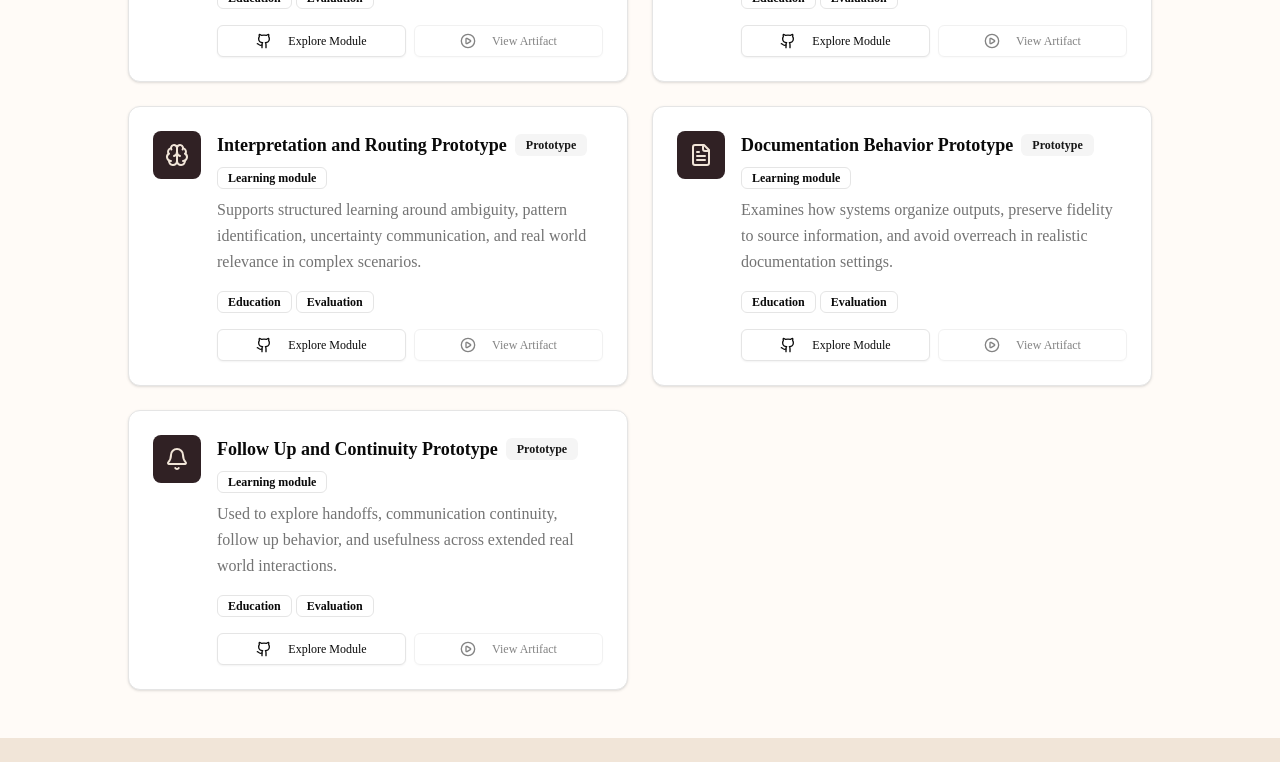
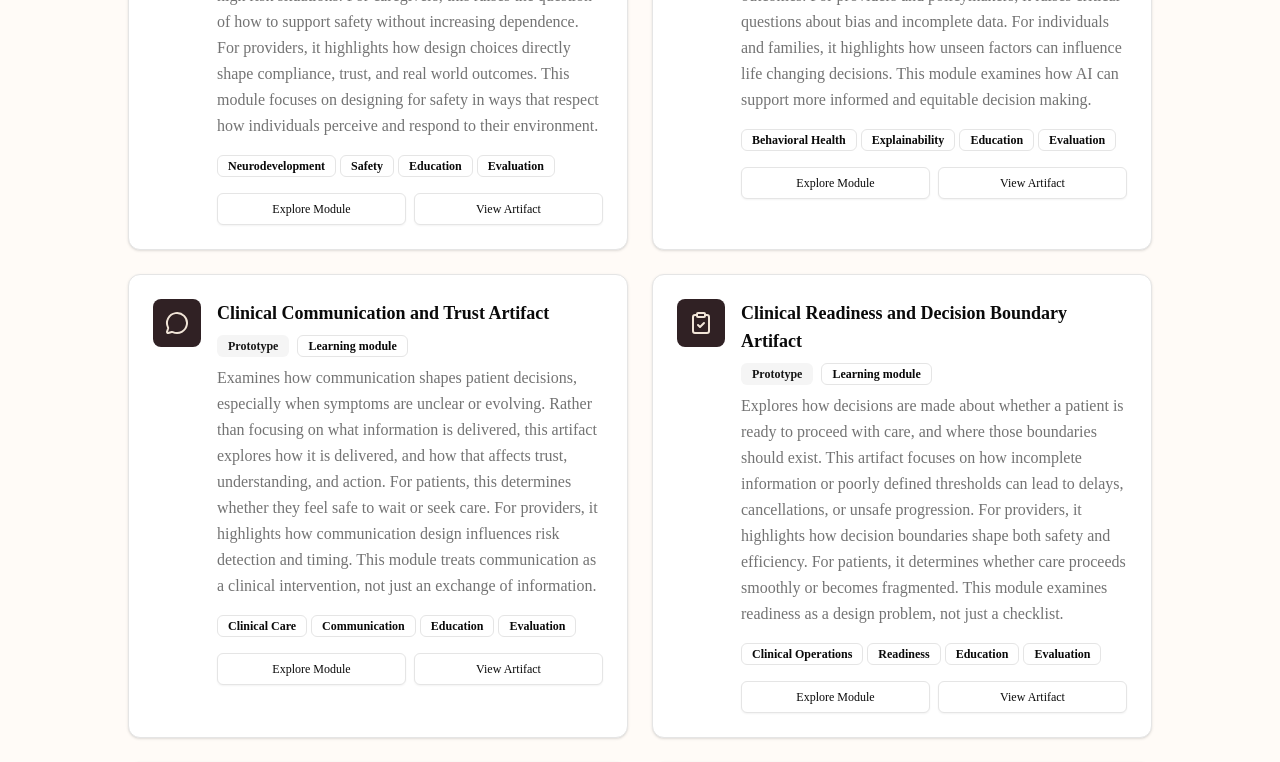
Before and after one commit to lbouayad/tophealthaistudio, a Next.js app in the folder tophealthaistudio-master/: page / in a window 1280 px wide. Shown: the part 3200-3962 px from the top of the page. Built offline with nearby package versions, Linux system fonts and the light colour scheme.

Commit message:
Update prototype artifacts, links to Applina and Moodle, refine design science positioning

```diff
--- a/tophealthaistudio-master/src/app/components/Home/HealthcareToolsExplorer.js
+++ b/tophealthaistudio-master/src/app/components/Home/HealthcareToolsExplorer.js
@@ -1,5 +1,6 @@
 "use client";
-import { useState, useMemo } from "react";
+
+import React, { useMemo, useState } from "react";
 import { Button } from "@/components/ui/button";
 import {
   Select,
@@ -9,104 +10,160 @@ import {
   SelectValue,
 } from "@/components/ui/select";
 import { Badge } from "@/components/ui/badge";
-import { Github, PlayCircle, Brain, Users, Bell, FileText, ClipboardList } from "lucide-react";
+import {
+  Shield,
+  Scale,
+  MessageCircle,
+  ClipboardCheck,
+  FileText,
+  RefreshCw,
+} from "lucide-react";
 import { Card, CardContent } from "@/components/ui/card";
 
-const healthcareTools = [
+const learningArtifacts = [
   {
     id: 1,
-    title: "Patient Communication Prototype",
-    description: "Grounded in a real evaluated artifact used to explore communication behavior, response style, and contextual appropriateness in realistic scenarios.",
-    icon: Users,
-    specialty: "Communication",
-    outcome: "Relevance",
+    title: "Autism Safety and Privacy Artifact (Familiar Voice Design)",
+    type: "Artifact",
+    moduleType: "Learning module",
+    description:
+      "Reimagines how safety systems can support young adults with autism without compromising dignity or autonomy. Instead of relying on constant supervision or generic alerts, this artifact explores how familiar voice interactions can preserve privacy while still enabling timely response in high risk situations. For caregivers, this raises the question of how to support safety without increasing dependence. For providers, it highlights how design choices directly shape compliance, trust, and real world outcomes. This module focuses on designing for safety in ways that respect how individuals perceive and respond to their environment.",
+    icon: Shield,
+    category: "Neurodevelopment",
+    focus: "Safety",
     attributes: ["Education", "Evaluation"],
-    githubUrl: "#",
-    demoUrl: "#",
-    compliance: "Learning module",
+    moduleUrl: "https://medaistudio.moodlecloud.com/login/index.php",
+    artifactUrl: "https://applina.ai",
   },
   {
     id: 2,
-    title: "Readiness and Intake Prototype",
-    description: "Used to examine how systems support preparation, instructions, completeness, and decision logic before time or resources are committed.",
-    icon: ClipboardList,
-    specialty: "Preparation",
-    outcome: "Readiness",
+    title:
+      "Mental Health and Institutional Decision Artifact (Explainability and Fairness)",
+    type: "Artifact",
+    moduleType: "Learning module",
+    description:
+      "Explores how decisions about institutional versus community based care are shaped, and how mental health factors are often underrepresented or misunderstood. This artifact focuses on how transparency in decision making can influence fairness, accountability, and long term outcomes. For providers and policymakers, it raises critical questions about bias and incomplete data. For individuals and families, it highlights how unseen factors can influence life changing decisions. This module examines how AI can support more informed and equitable decision making.",
+    icon: Scale,
+    category: "Behavioral Health",
+    focus: "Explainability",
     attributes: ["Education", "Evaluation"],
-    githubUrl: "#",
-    demoUrl: "#",
-    compliance: "Learning module",
+    moduleUrl: "https://medaistudio.moodlecloud.com/login/index.php",
+    artifactUrl: "https://applina.ai",
   },
   {
     id: 3,
-    title: "Interpretation and Routing Prototype",
-    description: "Supports structured learning around ambiguity, pattern identification, uncertainty communication, and real world relevance in complex scenarios.",
-    icon: Brain,
-    specialty: "Interpretation",
-    outcome: "Relevance",
+    title: "Clinical Communication and Trust Artifact",
+    type: "Prototype",
+    moduleType: "Learning module",
+    description:
+      "Examines how communication shapes patient decisions, especially when symptoms are unclear or evolving. Rather than focusing on what information is delivered, this artifact explores how it is delivered, and how that affects trust, understanding, and action. For patients, this determines whether they feel safe to wait or seek care. For providers, it highlights how communication design influences risk detection and timing. This module treats communication as a clinical intervention, not just an exchange of information.",
+    icon: MessageCircle,
+    category: "Clinical Care",
+    focus: "Communication",
     attributes: ["Education", "Evaluation"],
-    githubUrl: "#",
-    demoUrl: "#",
-    compliance: "Learning module",
+    moduleUrl: "https://medaistudio.moodlecloud.com/login/index.php",
+    artifactUrl: "https://applina.ai",
   },
   {
     id: 4,
-    title: "Documentation Behavior Prototype",
-    description: "Examines how systems organize outputs, preserve fidelity to source information, and avoid overreach in realistic documentation settings.",
-    icon: FileText,
-    specialty: "Documentation",
-    outcome: "Quality",
+    title: "Clinical Readiness and Decision Boundary Artifact",
+    type: "Prototype",
+    moduleType: "Learning module",
+    description:
+      "Explores how decisions are made about whether a patient is ready to proceed with care, and where those boundaries should exist. This artifact focuses on how incomplete information or poorly defined thresholds can lead to delays, cancellations, or unsafe progression. For providers, it highlights how decision boundaries shape both safety and efficiency. For patients, it determines whether care proceeds smoothly or becomes fragmented. This module examines readiness as a design problem, not just a checklist.",
+    icon: ClipboardCheck,
+    category: "Clinical Operations",
+    focus: "Readiness",
     attributes: ["Education", "Evaluation"],
-    githubUrl: "#",
-    demoUrl: "#",
-    compliance: "Learning module",
+    moduleUrl: "https://medaistudio.moodlecloud.com/login/index.php",
+    artifactUrl: "https://applina.ai",
   },
   {
     id: 5,
-    title: "Follow Up and Continuity Prototype",
-    description: "Used to explore handoffs, communication continuity, follow up behavior, and usefulness across extended real world interactions.",
-    icon: Bell,
-    specialty: "Continuity",
-    outcome: "Retention",
+    title: "Clinical Documentation and Truth Representation Artifact",
+    type: "Artifact",
+    moduleType: "Learning module",
+    description:
+      "Examines how clinical encounters are translated into documentation, and what is lost, altered, or over interpreted in that process. This artifact focuses on the tension between efficiency and accuracy, and how representation of a patient’s story affects future care. For providers, it raises questions about responsibility and legal risk. For patients, it affects how their condition is understood over time. This module explores documentation as a representation problem, not just a record keeping task.",
+    icon: FileText,
+    category: "Documentation",
+    focus: "Integrity",
     attributes: ["Education", "Evaluation"],
-    githubUrl: "#",
-    demoUrl: "#",
-    compliance: "Learning module",
+    moduleUrl: "https://medaistudio.moodlecloud.com/login/index.php",
+    artifactUrl: "https://applina.ai",
+  },
+  {
+    id: 6,
+    title: "Follow Up and Continuity of Care Artifact",
+    type: "Prototype",
+    moduleType: "Learning module",
+    description:
+      "Explores how care continues beyond the initial interaction, and why many patients disengage despite clear recommendations. This artifact focuses on timing, relevance, and perceived value in follow up interactions. For patients, this determines whether care feels supportive or overwhelming. For providers, it affects outcomes, adherence, and continuity. This module examines continuity as an active design challenge, not a passive process.",
+    icon: RefreshCw,
+    category: "Care Continuity",
+    focus: "Follow Up",
+    attributes: ["Education", "Evaluation"],
+    moduleUrl: "https://medaistudio.moodlecloud.com/login/index.php",
+    artifactUrl: "https://applina.ai",
   },
 ];
 
-const specialties = ["All", "Communication", "Preparation", "Interpretation", "Documentation", "Continuity"];
-const outcomes = ["All", "Relevance", "Readiness", "Quality", "Retention"];
-const attributes = ["All", "Education", "Evaluation"];
-const sortOptions = ["Default", "Name"];
+const uniqueValues = (items, key) => {
+  const values = new Set();
+  items.forEach((item) => {
+    if (Array.isArray(item[key])) {
+      item[key].forEach((v) => values.add(v));
+    } else {
+      values.add(item[key]);
+    }
+  });
+  return ["All", ...Array.from(values)];
+};
 
 export function HealthcareToolsExplorer() {
-  const [specialtyFilter, setSpecialtyFilter] = useState("All");
-  const [outcomeFilter, setOutcomeFilter] = useState("All");
-  const [attributeFilter, setAttributeFilter] = useState("All");
+  const [category, setCategory] = useState("All");
+  const [focus, setFocus] = useState("All");
+  const [attribute, setAttribute] = useState("All");
   const [sortBy, setSortBy] = useState("Default");
 
-  const filteredAndSortedTools = useMemo(() => {
-    let filtered = healthcareTools.filter((tool) => {
-      const matchesSpecialty =
-        specialtyFilter === "All" || tool.specialty === specialtyFilter;
-      const matchesOutcome =
-        outcomeFilter === "All" || tool.outcome === outcomeFilter;
-      const matchesAttribute =
-        attributeFilter === "All" ||
-        tool.attributes.some((attr) => attr === attributeFilter);
+  const categories = useMemo(
+    () => uniqueValues(learningArtifacts, "category"),
+    []
+  );
+  const focuses = useMemo(() => uniqueValues(learningArtifacts, "focus"), []);
+  const attributes = useMemo(
+    () => uniqueValues(learningArtifacts, "attributes"),
+    []
+  );
 
-      return matchesSpecialty && matchesOutcome && matchesAttribute;
-    });
+  const filteredArtifacts = useMemo(() => {
+    let results = [...learningArtifacts];
 
-    switch (sortBy) {
-      case "Name":
-        return filtered.sort((a, b) => a.title.localeCompare(b.title));
-      case "Default":
-      default:
-        return filtered;
+    if (category !== "All") {
+      results = results.filter((item) => item.category === category);
     }
-  }, [specialtyFilter, outcomeFilter, attributeFilter, sortBy]);
+
+    if (focus !== "All") {
+      results = results.filter((item) => item.focus === focus);
+    }
+
+    if (attribute !== "All") {
+      results = results.filter((item) => item.attributes.includes(attribute));
+    }
+
+    if (sortBy === "A-Z") {
+      results.sort((a, b) => a.title.localeCompare(b.title));
+    }
+
+    return results;
+  }, [category, focus, attribute, sortBy]);
+
+  const resetFilters = () => {
+    setCategory("All");
+    setFocus("All");
+    setAttribute("All");
+    setSortBy("Default");
+  };
 
   return (
     <div className="bg-offWhite">
@@ -116,23 +173,25 @@ export function HealthcareToolsExplorer() {
         </h2>
 
         <p className="text-muted-foreground mb-4 max-w-4xl">
-          These learning modules are derived from prototypes developed and evaluated on Applina.
+          These learning modules are derived from prototypes developed and
+          evaluated on Applina.
         </p>
 
         <p className="text-muted-foreground mb-4 max-w-4xl">
-          They are used within courses and structured evaluation exercises to examine how AI behaves in realistic scenarios, identify limitations, and assess real world relevance.
+          They are used within courses and structured evaluation exercises to
+          examine how AI behaves in realistic scenarios, identify limitations,
+          and assess real world relevance.
         </p>
 
         <p className="text-muted-foreground mb-4 max-w-4xl">
-          Each module is grounded in an underlying artifact and designed to teach concepts, frameworks, and implementation considerations through direct interaction with evaluated systems.
+          Each module is grounded in an underlying artifact and designed to
+          teach concepts, frameworks, and implementation considerations through
+          direct interaction with evaluated systems.
         </p>
 
         <p className="text-muted-foreground mb-4 max-w-4xl">
-          These artifacts often originate from research in design science, biomedical engineering, and applied AI, where they may otherwise remain isolated from practice.
-        </p>
-
-        <p className="text-muted-foreground mb-4 max-w-4xl">
-          They are not clinical tools and are not intended to replace professional judgment.
+          They are not clinical tools and are not intended to replace
+          professional judgment.
         </p>
 
         <p className="text-foreground font-medium mb-8 max-w-4xl">
@@ -143,16 +202,16 @@ export function HealthcareToolsExplorer() {
           <div className="grid grid-cols-1 md:grid-cols-4 gap-4 w-full">
             <div>
               <label className="text-sm font-medium text-muted-foreground mb-2 block">
-                Specialty
+                Category
               </label>
-              <Select value={specialtyFilter} onValueChange={setSpecialtyFilter}>
+              <Select value={category} onValueChange={setCategory}>
                 <SelectTrigger className="bg-card">
                   <SelectValue />
                 </SelectTrigger>
                 <SelectContent className="bg-card border-border">
-                  {specialties.map((specialty) => (
-                    <SelectItem key={specialty} value={specialty}>
-                      {specialty}
+                  {categories.map((item) => (
+                    <SelectItem key={item} value={item}>
+                      {item}
                     </SelectItem>
                   ))}
                 </SelectContent>
@@ -161,16 +220,16 @@ export function HealthcareToolsExplorer() {
 
             <div>
               <label className="text-sm font-medium text-muted-foreground mb-2 block">
-                Outcome
+                Focus
               </label>
-              <Select value={outcomeFilter} onValueChange={setOutcomeFilter}>
+              <Select value={focus} onValueChange={setFocus}>
                 <SelectTrigger className="bg-card">
                   <SelectValue />
                 </SelectTrigger>
                 <SelectContent className="bg-card border-border">
-                  {outcomes.map((outcome) => (
-                    <SelectItem key={outcome} value={outcome}>
-                      {outcome}
+                  {focuses.map((item) => (
+                    <SelectItem key={item} value={item}>
+                      {item}
                     </SelectItem>
                   ))}
                 </SelectContent>
@@ -181,14 +240,14 @@ export function HealthcareToolsExplorer() {
               <label className="text-sm font-medium text-muted-foreground mb-2 block">
                 Attributes
               </label>
-              <Select value={attributeFilter} onValueChange={setAttributeFilter}>
+              <Select value={attribute} onValueChange={setAttribute}>
                 <SelectTrigger className="bg-card">
                   <SelectValue />
                 </SelectTrigger>
                 <SelectContent className="bg-card border-border">
-                  {attributes.map((attribute) => (
-                    <SelectItem key={attribute} value={attribute}>
-                      {attribute}
+                  {attributes.map((item) => (
+                    <SelectItem key={item} value={item}>
+                      {item}
                     </SelectItem>
                   ))}
                 </SelectContent>
@@ -204,11 +263,8 @@ export function HealthcareToolsExplorer() {
                   <SelectValue />
                 </SelectTrigger>
                 <SelectContent className="bg-card border-border">
-                  {sortOptions.map((option) => (
-                    <SelectItem key={option} value={option}>
-                      {option}
-                    </SelectItem>
-                  ))}
+                  <SelectItem value="Default">Default</SelectItem>
+                  <SelectItem value="A-Z">A–Z</SelectItem>
                 </SelectContent>
               </Select>
             </div>
@@ -218,23 +274,19 @@ export function HealthcareToolsExplorer() {
             variant="outline"
             size="sm"
             className="w-full md:w-auto"
-            onClick={() => {
-              setSpecialtyFilter("All");
-              setOutcomeFilter("All");
-              setAttributeFilter("All");
-              setSortBy("Default");
-            }}
+            onClick={resetFilters}
           >
             Reset Filters
           </Button>
         </div>
 
         <div className="grid grid-cols-1 md:grid-cols-2 gap-6">
-          {filteredAndSortedTools.map((tool) => {
-            const IconComponent = tool.icon;
+          {filteredArtifacts.map((item) => {
+            const IconComponent = item.icon;
+
             return (
               <Card
-                key={tool.id}
+                key={item.id}
                 className="hover:shadow-lg transition-all duration-300 border-border"
               >
                 <CardContent className="p-6">
@@ -246,25 +298,33 @@ export function HealthcareToolsExplorer() {
                     <div className="flex-1 min-w-0">
                       <div className="flex items-center gap-2 mb-2 flex-wrap">
                         <h3 className="font-semibold text-lg text-foreground">
-                          {tool.title}
+                          {item.title}
                         </h3>
                         <Badge variant="secondary" className="text-xs">
-                          Prototype
+                          {item.type}
                         </Badge>
-                        {tool.compliance && (
-                          <Badge variant="outline" className="text-xs">
-                            {tool.compliance}
-                          </Badge>
-                        )}
+                        <Badge variant="outline" className="text-xs">
+                          {item.moduleType}
+                        </Badge>
                       </div>
 
                       <p className="text-muted-foreground mb-4">
-                        {tool.description}
+                        {item.description}
                       </p>
 
                       <div className="flex flex-wrap gap-1 mb-4">
-                        {tool.attributes.map((attr) => (
-                          <Badge key={attr} variant="outline" className="text-xs">
+                        <Badge variant="outline" className="text-xs">
+                          {item.category}
+                        </Badge>
+                        <Badge variant="outline" className="text-xs">
+                          {item.focus}
+                        </Badge>
+                        {item.attributes.map((attr) => (
+                          <Badge
+                            key={attr}
+                            variant="outline"
+                            className="text-xs"
+                          >
                             {attr}
                           </Badge>
                         ))}
@@ -275,9 +335,14 @@ export function HealthcareToolsExplorer() {
                           variant="outline"
                           size="sm"
                           className="w-full"
-                          onClick={() => window.open(tool.githubUrl, "_blank")}
+                          onClick={() =>
+                            window.open(
+                              item.moduleUrl,
+                              "_blank",
+                              "noopener,noreferrer"
+                            )
+                          }
                         >
-                          <Github className="h-4 w-4 mr-2" />
                           Explore Module
                         </Button>
 
@@ -285,10 +350,14 @@ export function HealthcareToolsExplorer() {
                           variant="outline"
                           size="sm"
                           className="w-full"
-                          onClick={() => window.open(tool.demoUrl || "#", "_blank")}
-                          disabled={!tool.demoUrl || tool.demoUrl === "#"}
+                          onClick={() =>
+                            window.open(
+                              item.artifactUrl,
+                              "_blank",
+                              "noopener,noreferrer"
+                            )
+                          }
                         >
-                          <PlayCircle className="h-4 w-4 mr-2" />
                           View Artifact
                         </Button>
                       </div>
@@ -300,10 +369,11 @@ export function HealthcareToolsExplorer() {
           })}
         </div>
 
-        {filteredAndSortedTools.length === 0 && (
+        {filteredArtifacts.length === 0 && (
           <div className="text-center py-12">
             <p className="text-muted-foreground text-lg">
-              No learning modules found matching your filters. Try adjusting your criteria.
+              No learning modules found matching your filters. Try adjusting
+              your criteria.
             </p>
           </div>
         )}
```
